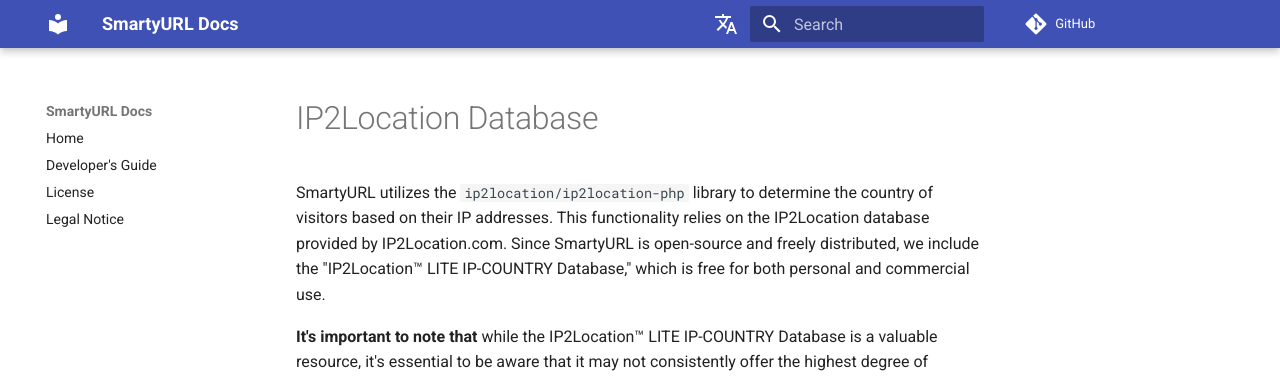
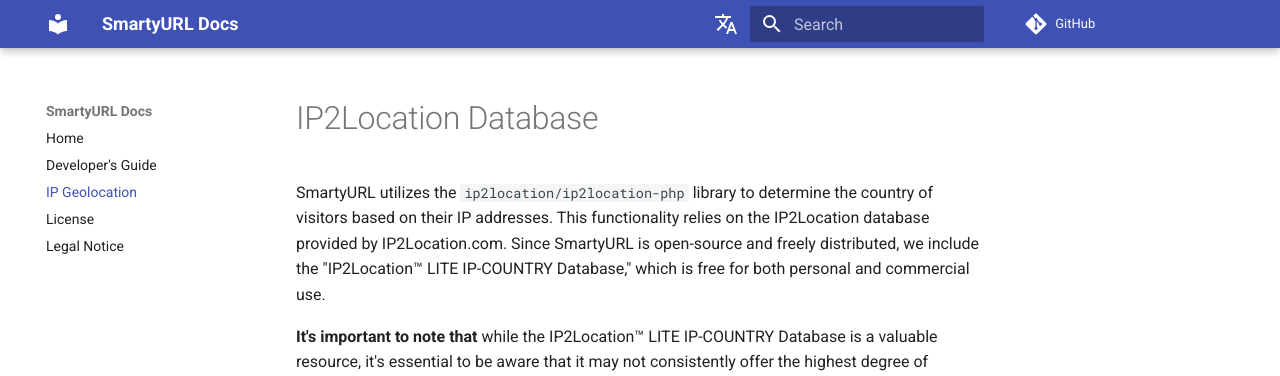
Before and after one commit to Extendy/SmartyURL, an MkDocs documentation site: the page built from docs/ip2location.md, in a window 1280 px wide. Shown: the top 376 px of the page. Built offline with MkDocs 1.6.1 and Material for MkDocs 9.7.7, drawn with Linux system fonts in a browser that asks for light colours; comment, search, counter and statistics services are not loaded.

Commit message:
docs: mkdocs

```diff
--- a/mkdocs.yml
+++ b/mkdocs.yml
@@ -8,6 +8,7 @@ copyright: 'Copyrights © 2023 Extendy Team'
 nav:
   - Home: index.md
   - Developer's Guide: developers.md
+  - IP Geolocation: ip2location.md
   - License: license.md
   - Legal Notice: legalnotice.md
 theme:
```
